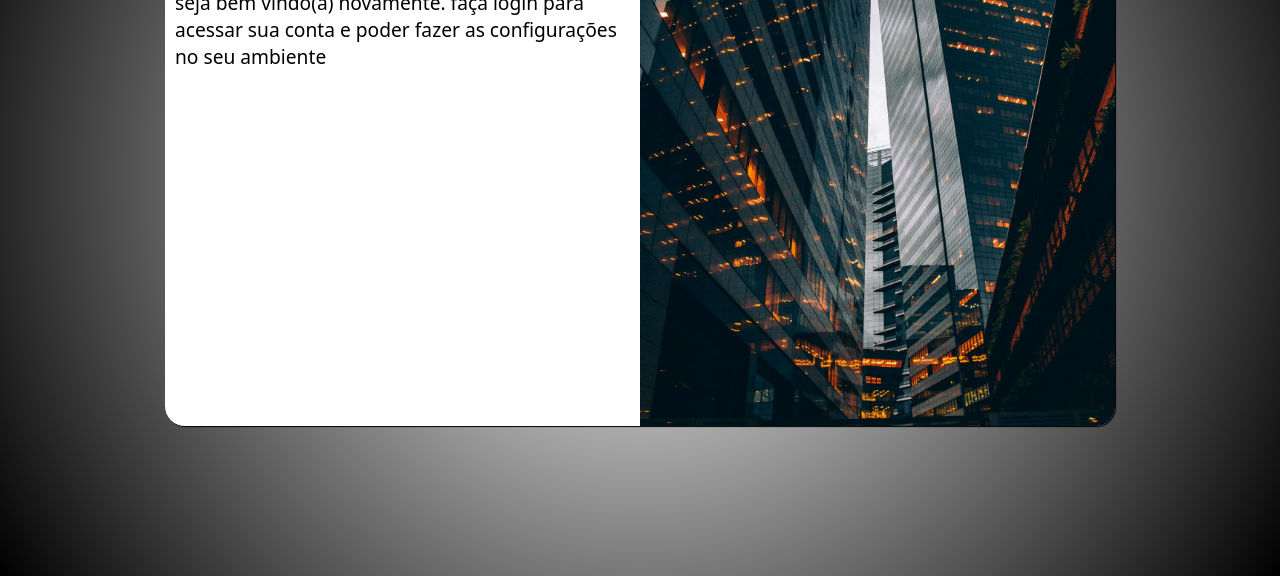
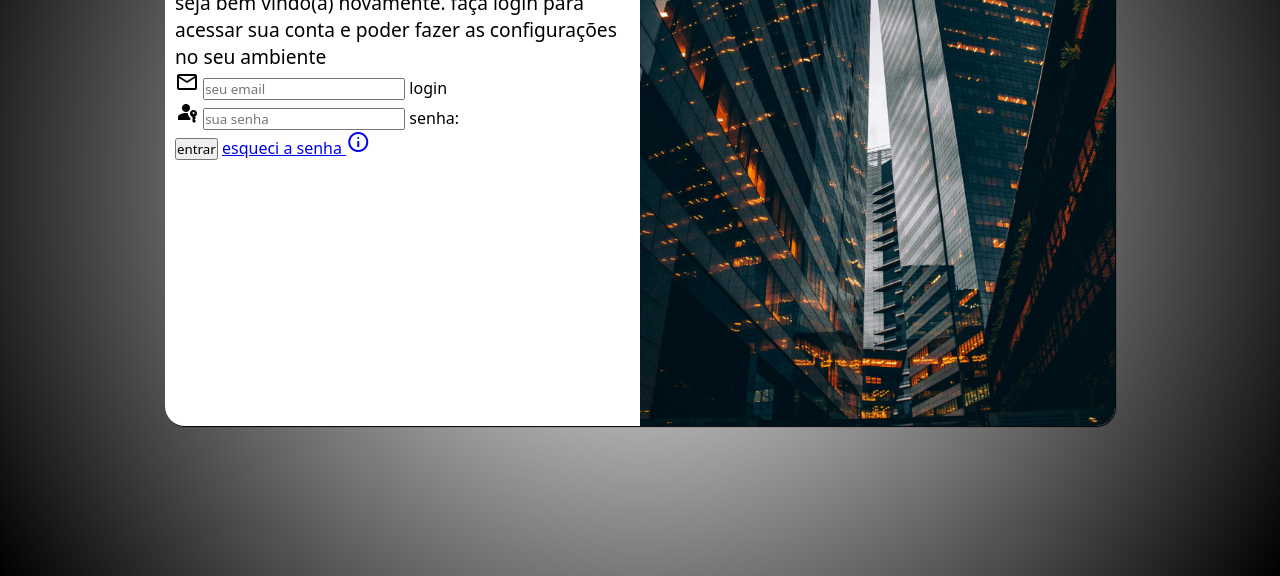
Before and after one commit to erickSM23/projeto-login, a plain HTML site: page index.html in a window 1280 px wide. Shown: the part 224-800 px from the top of the page. Drawn offline with nearby package versions, Linux system fonts and the light colour scheme.

Commit message:
adicionei o formulario ao index

```diff
--- a/index.html
+++ b/index.html
@@ -6,6 +6,7 @@
     <title>login</title>
     <link rel="stylesheet" href="estilos/style.css" media="all">
     <link rel="stylesheet" href="estilos/media-queries.css">
+    <link rel="stylesheet" href="https://fonts.googleapis.com/css2?family=Material+Symbols+Outlined:opsz,wght,FILL,GRAD@24,400,0,0"/>
 </head>
 <body> <!-- L você sabia? deuses da morte existem.-->
     <main>
@@ -18,8 +19,27 @@
                 <p>
                     seja bem vindo(a) novamente. faça login para acessar sua conta e poder fazer as configurações no seu ambiente
                 </p>
-                <form action="login.php" method="post">
-
+                <form action="login.php" method="post" autocomplete="on">
+                    <div class="campo">
+                        <span class="material-symbols-outlined">
+                            mail
+                        </span>
+                        <input type="email" name="login" id="ilogin" placeholder="seu email" autocomplete="email" required maxlength="30">
+                        <label for="ilogin">login</label>
+                    </div>
+                    <div class="campo">
+                        <span class="material-symbols-outlined">
+                            passkey
+                        </span>
+                        <input type="password" name="senha" id="isenha" placeholder="sua senha" autocomplete="current-password" required minlength="8" maxlength="20">
+                        <label for="isenha">senha:</label>
+                    </div>
+                    <input type="submit" value="entrar">
+                    <a href="esqueci.html">
+                        esqueci a senha  <span class="material-symbols-outlined">
+                            info
+                        </span>
+                    </a>
                 </form>
             </div>
         </section>
```
